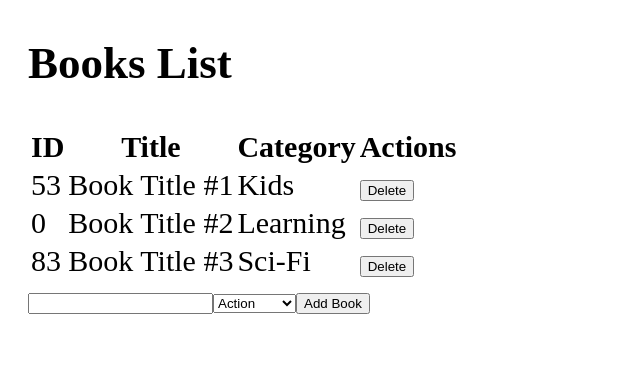
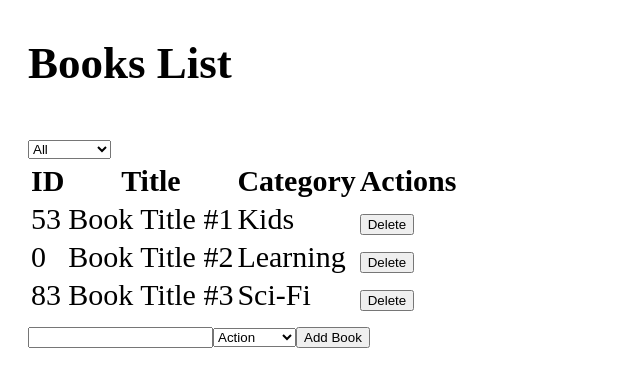
Before and after one commit to bettercallazamat/react-bookstore, a React (Create React App) app: page / in a window 1280 px wide. Shown: the top 386 px of the page, without its empty margins (0-640 px from the left). Built offline with nearby package versions, Linux system fonts and the light colour scheme.

Commit message:
Add filtering functionality

```diff
--- a/src/actions/index.js
+++ b/src/actions/index.js
@@ -8,4 +8,9 @@ const removeAction = (book) => ({
   book,
 });
 
-export { createAction, removeAction };
+const filterAction = (filter) => ({
+  type: 'CHANGE_FILTER',
+  filter,
+});
+
+export { createAction, removeAction, filterAction };
--- /dev/null
+++ b/src/components/CategoryFilter.js
@@ -0,0 +1,23 @@
+import React from 'react';
+import PropTypes from 'prop-types';
+
+const categories = ['All', 'Action', 'Biography', 'History', 'Horror', 'Kids', 'Learning', 'Sci-Fi'];
+
+const CategoryFilter = ({ CategoryFilter }) => {
+  const options = categories.map((category) => (
+    <option value={category} key={category}>
+      {category}
+    </option>
+  ));
+
+  return (
+    <select className="categories" onChange={CategoryFilter}>
+      {options}
+    </select>
+  );
+};
+
+CategoryFilter.propTypes = {
+  CategoryFilter: PropTypes.func.isRequired,
+};
+export default CategoryFilter;
--- a/src/containers/BooksList.js
+++ b/src/containers/BooksList.js
@@ -1,18 +1,29 @@
 import { useSelector, useDispatch } from 'react-redux';
-import { removeAction } from '../actions';
+import { removeAction, filterAction } from '../actions';
 import Book from '../components/Book';
+import CategoryFilter from '../components/CategoryFilter';
 
 const BooksList = () => {
   const books = useSelector((state) => state.bookReducer);
+  const filter = useSelector((state) => state.filterReducer);
   const dispatch = useDispatch();
 
   const handleRemoveBook = (book) => {
     dispatch(removeAction(book));
   };
 
+  const handleFilterChange = (e) => {
+    dispatch(filterAction(e.target.value));
+  };
+
+  const filteredBooks = (filter !== 'All') ? books.filter((book) => book.category === filter) : books;
+
   return (
     <div>
       <h2>Books List</h2>
+      <div className="category-selection-container">
+        <CategoryFilter CategoryFilter={handleFilterChange} />
+      </div>
       <table>
         <thead>
           <tr>
@@ -24,7 +35,7 @@ const BooksList = () => {
         </thead>
         <tbody>
           {
-            books.map((book) => (
+            filteredBooks.map((book) => (
               <Book
                 key={book.id}
                 book={book}
--- /dev/null
+++ b/src/reducers/filter.js
@@ -0,0 +1,12 @@
+const CHANGE_FILTER = 'CHANGE_FILTER';
+
+const filterReducer = (state = 'All', action) => {
+  switch (action.type) {
+    case CHANGE_FILTER:
+      return action.filter;
+    default:
+      return state;
+  }
+};
+
+export default filterReducer;
--- a/src/reducers/index.js
+++ b/src/reducers/index.js
@@ -1,6 +1,7 @@
 import { combineReducers } from 'redux';
 import bookReducer from './books';
+import filterReducer from './filter';
 
-const rootReducer = combineReducers({ bookReducer });
+const rootReducer = combineReducers({ bookReducer, filterReducer });
 
 export default rootReducer;
```
